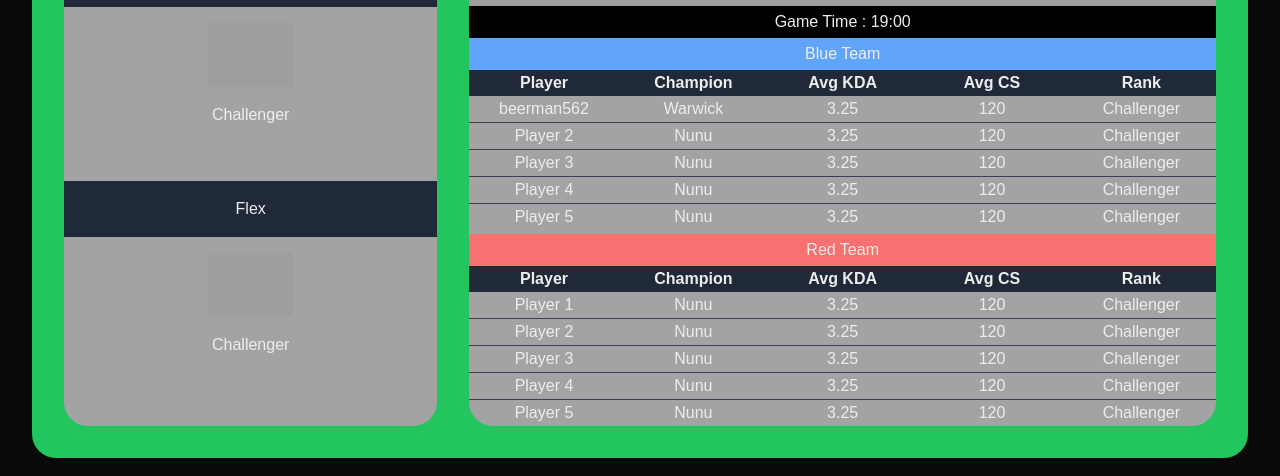
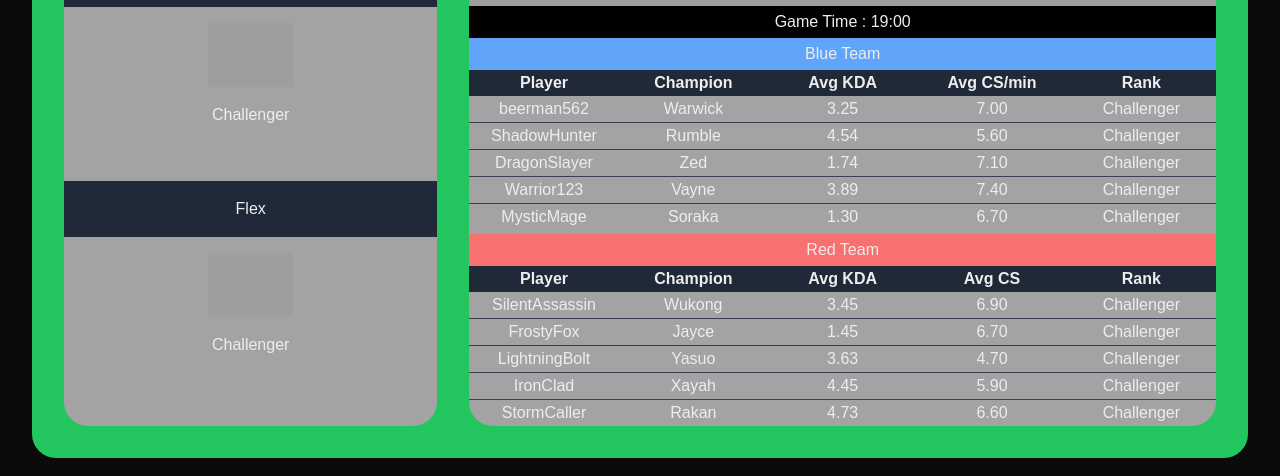
Before and after one commit to epchao/strap-parlays, a Next.js app: page / in a window 1280 px wide. Shown: the part 362-838 px from the top of the page. Built offline with nearby package versions, Linux system fonts and the light colour scheme; grey boxes are pictures that could not be loaded.

Commit message:
Reactify

```diff
--- a/src/app/_components/playerDisplay/PlayerDisplay.tsx
+++ b/src/app/_components/playerDisplay/PlayerDisplay.tsx
@@ -1,15 +1,16 @@
+"use client";
+
+import { useState, useEffect } from "react";
+import { Player, players } from "./mockPlayerData";
+
 const PlayerDisplay: React.FC = () => {
-  const championImg: string =
-    "https://ddragon.leagueoflegends.com/cdn/img/champion/splash/Warwick_0.jpg";
-
-  const rank: string = "Challenger";
-  const rankImage: string =
-    "https://cdn3.emoji.gg/emojis/2370-lol-border9-challenger.png";
-
-  const playerName: string = "beerman562";
-  const playerLevel: number = 1000;
-  const playerIcon: string =
-    "https://static.bigbrain.gg/assets/lol/riot_static/14.24.1/img/profileicon/1439.png";
+  // Pretend call to API...
+  const [time, setTime] = useState("00:00");
+  const currentPlayer: Player = players[0];
+  // Updates to game time state
+  useEffect(() => {
+    setTime("19:00");
+  }, []);
 
   return (
     <>
@@ -19,10 +20,12 @@ const PlayerDisplay: React.FC = () => {
         <section className="flex flex-col items-center bg-neutral-400 h-auto w-full rounded-3xl sm:flex-row sm:justify-evenly lg:flex-col lg:h-[40rem] lg:w-2/6">
           {/* Player icon */}
           <div className="flex items-center gap-2 p-4 lg:p-0 lg:pt-8">
-            <img src={playerIcon} className="h-16 rounded-lg"></img>
+            <img src={currentPlayer.icon} className="h-16 rounded-lg"></img>
             <div className="flex flex-col">
-              <p>{playerName} #NA1</p>
-              <p className="text-xs">Level {playerLevel}</p>
+              <p>
+                {currentPlayer.name} #{currentPlayer.tag}
+              </p>
+              <p className="text-xs">Level {currentPlayer.level}</p>
             </div>
           </div>
           {/* Player ranks */}
@@ -30,16 +33,22 @@ const PlayerDisplay: React.FC = () => {
             <div className="text-xs sm:text-sm flex flex-col items-center lg:text-base lg:w-full">
               <p className="lg:bg-gray-800 lg:w-full lg:p-4">Solo/Duo</p>
               <div className="lg:flex lg:flex-col lg:justify-center">
-                <img src={rankImage} className="m-4 h-12 lg:h-16"></img>
-                <p>Challenger</p>
+                <img
+                  src={currentPlayer.sdRankImage}
+                  className="m-4 h-12 lg:h-16"
+                ></img>
+                <p>{currentPlayer.sdRank}</p>
               </div>
             </div>
             <div className="bg-white h-28 w-[1px] lg:hidden"></div>
             <div className="text-xs sm:text-sm flex flex-col items-center lg:text-base lg:w-full">
               <p className="lg:bg-gray-800 lg:w-full lg:p-4">Flex</p>
               <div className="lg:flex lg:flex-col lg:justify-center">
-                <img src={rankImage} className="m-4 h-12 lg:h-16"></img>
-                <p>{rank}</p>
+                <img
+                  src={currentPlayer.fRankImage}
+                  className="m-4 h-12 lg:h-16"
+                ></img>
+                <p>{currentPlayer.fRank}</p>
               </div>
             </div>
           </div>
@@ -49,7 +58,7 @@ const PlayerDisplay: React.FC = () => {
           {/* Champ Image */}
           <div className="flex-1 h-24 lg:h-48">
             <img
-              src={championImg}
+              src={currentPlayer.championImage}
               className="object-cover h-full w-full rounded-t-3xl"
             ></img>
           </div>
@@ -57,7 +66,7 @@ const PlayerDisplay: React.FC = () => {
           <div className="flex-1 flex flex-col text-center text-xs lg:auto">
             {/* Time */}
             <div className="bg-black p-1 sm:text-sm lg:text-base">
-              <p>Game Time : 19:00</p>
+              <p>Game Time : {time}</p>
             </div>
             {/* Blue Team Table */}
             <div className="bg-blue-400 p-1 sm:text-sm lg:text-base">
@@ -69,46 +78,23 @@ const PlayerDisplay: React.FC = () => {
                   <th>Player</th>
                   <th>Champion</th>
                   <th>Avg KDA</th>
-                  <th>Avg CS</th>
+                  <th>Avg CS/min</th>
                   <th>Rank</th>
                 </tr>
               </thead>
               <tbody className="divide-y divide-gray-700">
-                <tr>
-                  <td>beerman562</td>
-                  <td>Warwick</td>
-                  <td>3.25</td>
-                  <td>120</td>
-                  <td>Challenger</td>
-                </tr>
-                <tr>
-                  <td>Player 2</td>
-                  <td>Nunu</td>
-                  <td>3.25</td>
-                  <td>120</td>
-                  <td>Challenger</td>
-                </tr>
-                <tr>
-                  <td>Player 3</td>
-                  <td>Nunu</td>
-                  <td>3.25</td>
-                  <td>120</td>
-                  <td>Challenger</td>
-                </tr>
-                <tr>
-                  <td>Player 4</td>
-                  <td>Nunu</td>
-                  <td>3.25</td>
-                  <td>120</td>
-                  <td>Challenger</td>
-                </tr>
-                <tr>
-                  <td>Player 5</td>
-                  <td>Nunu</td>
-                  <td>3.25</td>
-                  <td>120</td>
-                  <td>Challenger</td>
-                </tr>
+                {/* Populate table */}
+                {players.slice(0, 5).map((player, index) => {
+                  return (
+                    <tr key={index}>
+                      <td>{player.name}</td>
+                      <td>{player.champion}</td>
+                      <td>{player.avgKda.toFixed(2)}</td>
+                      <td>{player.avgCs.toFixed(2)}</td>
+                      <td>{player.sdRank}</td>
+                    </tr>
+                  );
+                })}
               </tbody>
             </table>
             {/* Red Team Table */}
@@ -126,41 +112,18 @@ const PlayerDisplay: React.FC = () => {
                 </tr>
               </thead>
               <tbody className="divide-y divide-gray-700">
-                <tr>
-                  <td>Player 1</td>
-                  <td>Nunu</td>
-                  <td>3.25</td>
-                  <td>120</td>
-                  <td>Challenger</td>
-                </tr>
-                <tr>
-                  <td>Player 2</td>
-                  <td>Nunu</td>
-                  <td>3.25</td>
-                  <td>120</td>
-                  <td>Challenger</td>
-                </tr>
-                <tr>
-                  <td>Player 3</td>
-                  <td>Nunu</td>
-                  <td>3.25</td>
-                  <td>120</td>
-                  <td>Challenger</td>
-                </tr>
-                <tr>
-                  <td>Player 4</td>
-                  <td>Nunu</td>
-                  <td>3.25</td>
-                  <td>120</td>
-                  <td>Challenger</td>
-                </tr>
-                <tr>
-                  <td>Player 5</td>
-                  <td>Nunu</td>
-                  <td>3.25</td>
-                  <td>120</td>
-                  <td>Challenger</td>
-                </tr>
+                {/* Populate table */}
+                {players.slice(5, 10).map((player, index) => {
+                  return (
+                    <tr key={index}>
+                      <td>{player.name}</td>
+                      <td>{player.champion}</td>
+                      <td>{player.avgKda.toFixed(2)}</td>
+                      <td>{player.avgCs.toFixed(2)}</td>
+                      <td>{player.sdRank}</td>
+                    </tr>
+                  );
+                })}
               </tbody>
             </table>
           </div>
--- /dev/null
+++ b/src/app/_components/playerDisplay/mockPlayerData.ts
@@ -0,0 +1,158 @@
+export interface Player {
+  name: string;
+  tag: string;
+  icon?: string;
+  level: number;
+  sdRank: string;
+  sdRankImage?: string;
+  fRank: string;
+  fRankImage?: string;
+  champion: string;
+  championImage?: string;
+  avgKda: number;
+  avgCs: number;
+}
+
+export const players: Player[] = [
+  {
+    name: "beerman562",
+    tag: "NA1",
+    icon: "https://static.bigbrain.gg/assets/lol/riot_static/14.24.1/img/profileicon/1439.png",
+    level: 1000,
+    sdRank: "Challenger",
+    sdRankImage: "https://cdn3.emoji.gg/emojis/2370-lol-border9-challenger.png",
+    fRank: "Challenger",
+    fRankImage: "https://cdn3.emoji.gg/emojis/2370-lol-border9-challenger.png",
+    champion: "Warwick",
+    championImage:
+      "https://ddragon.leagueoflegends.com/cdn/img/champion/splash/Warwick_0.jpg",
+    avgKda: 3.25,
+    avgCs: 7.0,
+  },
+  {
+    name: "ShadowHunter",
+    tag: "NA1",
+    icon: undefined,
+    level: 1000,
+    sdRank: "Challenger",
+    sdRankImage: undefined,
+    fRank: "Challenger",
+    fRankImage: undefined,
+    champion: "Rumble",
+    championImage: undefined,
+    avgKda: 4.54,
+    avgCs: 5.6,
+  },
+  {
+    name: "DragonSlayer",
+    tag: "NA1",
+    icon: undefined,
+    level: 1000,
+    sdRank: "Challenger",
+    sdRankImage: undefined,
+    fRank: "Challenger",
+    fRankImage: undefined,
+    champion: "Zed",
+    championImage: undefined,
+    avgKda: 1.74,
+    avgCs: 7.1,
+  },
+  {
+    name: "Warrior123",
+    tag: "NA1",
+    icon: undefined,
+    level: 1000,
+    sdRank: "Challenger",
+    sdRankImage: undefined,
+    fRank: "Challenger",
+    fRankImage: undefined,
+    champion: "Vayne",
+    championImage: undefined,
+    avgKda: 3.89,
+    avgCs: 7.4,
+  },
+  {
+    name: "MysticMage",
+    tag: "NA1",
+    icon: undefined,
+    level: 1000,
+    sdRank: "Challenger",
+    sdRankImage: undefined,
+    fRank: "Challenger",
+    fRankImage: undefined,
+    champion: "Soraka",
+    championImage: undefined,
+    avgKda: 1.3,
+    avgCs: 6.7,
+  },
+  {
+    name: "SilentAssassin",
+    tag: "NA1",
+    icon: undefined,
+    level: 1000,
+    sdRank: "Challenger",
+    sdRankImage: undefined,
+    fRank: "Challenger",
+    fRankImage: undefined,
+    champion: "Wukong",
+    championImage: undefined,
+    avgKda: 3.45,
+    avgCs: 6.9,
+  },
+  {
+    name: "FrostyFox",
+    tag: "NA1",
+    icon: undefined,
+    level: 1000,
+    sdRank: "Challenger",
+    sdRankImage: undefined,
+    fRank: "Challenger",
+    fRankImage: undefined,
+    champion: "Jayce",
+    championImage: undefined,
+    avgKda: 1.45,
+    avgCs: 6.7,
+  },
+  {
+    name: "LightningBolt",
+    tag: "NA1",
+    icon: undefined,
+    level: 1000,
+    sdRank: "Challenger",
+    sdRankImage: undefined,
+    fRank: "Challenger",
+    fRankImage: undefined,
+    champion: "Yasuo",
+    championImage: undefined,
+    avgKda: 3.63,
+    avgCs: 4.7,
+  },
+  {
+    name: "IronClad",
+    tag: "NA1",
+    icon: undefined,
+    level: 1000,
+    sdRank: "Challenger",
+    sdRankImage: undefined,
+    fRank: "Challenger",
+    fRankImage: undefined,
+    champion: "Xayah",
+    championImage: undefined,
+    avgKda: 4.45,
+    avgCs: 5.9,
+  },
+  {
+    name: "StormCaller",
+    tag: "NA1",
+    icon: undefined,
+    level: 1000,
+    sdRank: "Challenger",
+    sdRankImage: undefined,
+    fRank: "Challenger",
+    fRankImage: undefined,
+    champion: "Rakan",
+    championImage: undefined,
+    avgKda: 4.73,
+    avgCs: 6.6,
+  },
+];
```
